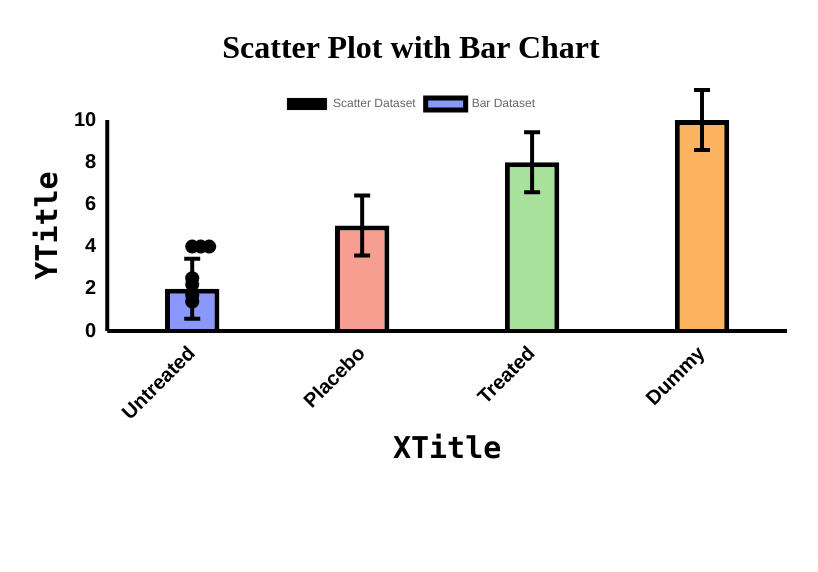
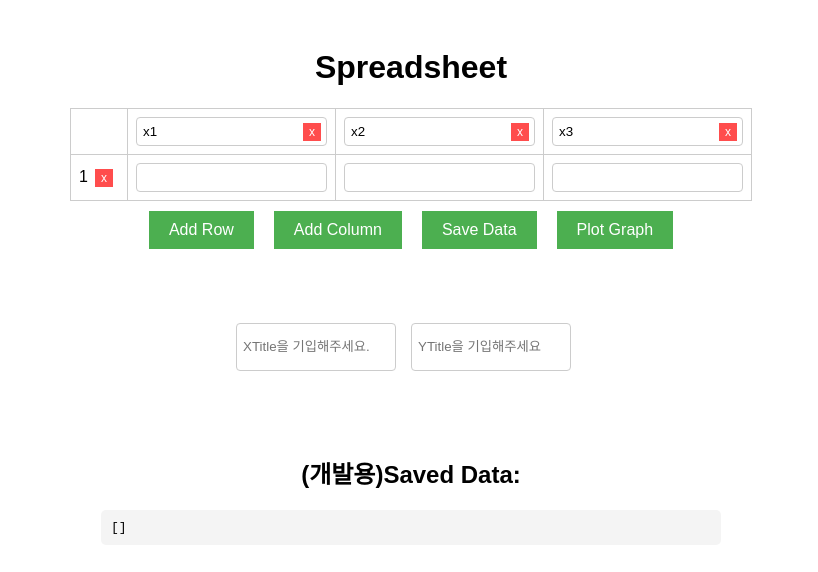
Before and after one commit to Indigochi1d/Bio-Fig_FE, a React (Create React App) app: page / in a window 1280 px wide. Shown: the top 572 px of the page, without its empty margins (229-1047 px from the left). Built offline with nearby package versions, Linux system fonts and the light colour scheme.

Commit message:
[feat] SpreadSheet UI구현 및 그래프와의 데이터연동 ㄴ 에러바(표준편차) 작업은 아직 하지 못함 ㄴ 막대그래프의 색 팔레트도 정할 필요가 있음

```diff
--- a/package.json
+++ b/package.json
@@ -13,6 +13,7 @@
     "react": "^18.3.1",
     "react-chartjs-2": "^5.2.0",
     "react-dom": "^18.3.1",
+    "react-router-dom": "^6.23.1",
     "react-scripts": "5.0.1",
     "recharts": "^2.12.7",
     "styled-components": "^6.1.11",
--- a/src/ScatterWithBar.js
+++ b/src/ScatterWithBar.js
@@ -10,6 +10,7 @@ import {
   Tooltip,
   Legend,
 } from "chart.js";
+import { useLocation } from "react-router-dom";
 
 ChartJS.register(
   CategoryScale,
@@ -57,15 +58,18 @@ const errorBarPlugin = {
 };
 
 const customXYLinePlugin = {
-  id: 'customXYLinePlugin',
+  id: "customXYLinePlugin",
   afterDraw(chart) {
-    const { ctx, chartArea: { top, bottom, left, right } } = chart;
+    const {
+      ctx,
+      chartArea: { top, bottom, left, right },
+    } = chart;
 
     // X 축
     ctx.save();
     ctx.beginPath();
     ctx.lineWidth = 4;
-    ctx.strokeStyle = 'black';
+    ctx.strokeStyle = "black";
     ctx.moveTo(left, bottom);
     ctx.lineTo(right, bottom);
     ctx.stroke();
@@ -75,46 +79,58 @@ const customXYLinePlugin = {
     ctx.save();
     ctx.beginPath();
     ctx.lineWidth = 4;
-    ctx.strokeStyle = 'black';
+    ctx.strokeStyle = "black";
     ctx.moveTo(left, top);
     ctx.lineTo(left, bottom);
     ctx.stroke();
     ctx.restore();
-  }
+  },
 };
 
 //Register 부분
 ChartJS.register(errorBarPlugin);
 ChartJS.register(customXYLinePlugin);
 
-
-
 function addOffsetToSameYValues(data) {
-  const yValueCount = {};
+  const xyValueCount = {};
   const OFFSET_STEP = 0.05;
 
   data.forEach((point) => {
-    if (!yValueCount[point.y]) {
-      yValueCount[point.y] = { count: 0, offset: 0 };
+    const key = `${point.x}-${point.y}`;
+    if (!xyValueCount[key]) {
+      xyValueCount[key] = { count: 0, offset: 0 };
     }
-    point.x += yValueCount[point.y].offset;
-    yValueCount[point.y].offset += OFFSET_STEP;
+    point.x += xyValueCount[key].offset;
+    xyValueCount[key].offset += OFFSET_STEP;
   });
 
   return data;
 }
 
+
+function calculateBarData(savedData) {
+  const groupedData = savedData.reduce((acc, { x, y }) => {
+    if (!acc[x]) {
+      acc[x] = [];
+    }
+    acc[x].push(y);
+    return acc;
+  }, {});
+
+  return Object.entries(groupedData).map(([x, yValues]) => ({
+    x: parseInt(x, 10),
+    y: yValues.reduce((sum, y) => sum + y, 0) / yValues.length,
+  }));
+}
+
 export default function ScatterWithBars() {
-  const scatterData = [
-    { x: 0, y: 4 },
-    { x: 0, y: 2.2 },
-    { x: 0, y: 1.4 },
-    { x: 0, y: 4 },
-    { x: 0, y: 1.7 },
-    { x: 0, y: 2.5 },
-    { x: 0, y: 4 },
-  ];
-
+  const location = useLocation();
+  const { savedData } = location.state || {};
+  const scatterData = savedData;
+  const barData = calculateBarData(savedData);
+  const columnsLabel = location.state.columns;
+  const Xtitle = location.state.Xtitle;
+  const Ytitle = location.state.Ytitle;
   const data = {
     datasets: [
       {
@@ -127,12 +143,7 @@ export default function ScatterWithBars() {
       {
         type: "bar",
         label: "Bar Dataset",
-        data: [
-          { x: 0, y: 2 },
-          { x: 1, y: 5 },
-          { x: 2, y: 8 },
-          { x: 3, y: 10 },
-        ],
+        data: barData,
         backgroundColor: ["#8998fa", "#F69F91", "#A8E19B", "#FDB461"],
         borderColor: "#000000",
         borderWidth: 5,
@@ -162,13 +173,12 @@ export default function ScatterWithBars() {
           },
           color: "black",
           callback: function (value) {
-            const labels = ["Untreated", "Placebo", "Treated", "Dummy"];
-            return labels[value] || "";
+            return columnsLabel[value] || "";
           },
         },
         title: {
           display: true,
-          text: "XTitle",
+          text: Xtitle,
           align: "middle",
           color: "black",
           font: {
@@ -193,7 +203,7 @@ export default function ScatterWithBars() {
         },
         title: {
           display: true,
-          text: "YTitle",
+          text: Ytitle,
           align: "middle",
           color: "black",
           font: {
--- /dev/null
+++ b/src/SpreadSheet..js
@@ -0,0 +1,149 @@
+import React, { useState, useEffect } from "react";
+import "./SpreadSheet.css";
+import { useNavigate } from "react-router-dom";
+
+const SpreadSheet = () => {
+  const [rows, setRows] = useState([["", "", ""]]);
+  const [columns, setColumns] = useState(["x1", "x2", "x3"]);
+  const [savedData, setSavedData] = useState([]);
+  const [Xtitle, setXtitle] = useState("XTitle");
+  const [Ytitle, setYtitle] = useState("YTitle");
+  const navigate = useNavigate();
+
+  useEffect(() => {
+    const savedRows = JSON.parse(localStorage.getItem("rows"));
+    const savedColumns = JSON.parse(localStorage.getItem("columns"));
+    if (savedRows) setRows(savedRows);
+    if (savedColumns) setColumns(savedColumns);
+  }, []);
+
+  // 로컬 스토리지에 상태를 저장하는 함수
+  useEffect(() => {
+    localStorage.setItem("rows", JSON.stringify(rows));
+    localStorage.setItem("columns", JSON.stringify(columns));
+  }, [rows, columns]);
+
+  const handleCellChange = (e, rowIndex, colIndex) => {
+    const newRows = [...rows];
+    newRows[rowIndex][colIndex] = e.target.value;
+    setRows(newRows);
+  };
+
+  const handleColumnLabelChange = (e, colIndex) => {
+    const newColumns = [...columns];
+    newColumns[colIndex] = e.target.value;
+    setColumns(newColumns);
+  };
+
+  const addRow = () => {
+    setRows([...rows, Array(columns.length).fill("")]);
+  };
+
+  const addColumn = () => {
+    setColumns([...columns, `X${columns.length + 1}`]);
+    setRows(rows.map((row) => [...row, ""]));
+  };
+
+  const deleteRow = (rowIndex) => {
+    setRows(rows.filter((_, index) => index !== rowIndex));
+  };
+
+  const deleteColumn = (colIndex) => {
+    setColumns(columns.filter((_, index) => index !== colIndex));
+    setRows(rows.map((row) => row.filter((_, index) => index !== colIndex)));
+  };
+
+  const saveData = () => {
+    const transformedData = rows
+      .map((row, rowIndex) => {
+        return row.map((cell, colIndex) => ({
+          x: colIndex,
+          y: parseFloat(cell) || 0,
+        }));
+      })
+      .flat()
+      .sort((a, b) => a.x - b.x);
+    setSavedData(transformedData);
+    alert("Data saved!");
+  };
+
+  const onPlotGraph = () => {
+    navigate("/scatter-bar-plot", {
+      state: { savedData, columns, Xtitle, Ytitle },
+    });
+  };
+
+  const onWriteXTitle = (e) => {
+    setXtitle(e.target.value);
+  };
+  const onWriteYTitle = (e) => {
+    setYtitle(e.target.value);
+  };
+  return (
+    <div className="spreadSheet">
+      <h1>Spreadsheet</h1>
+      <table>
+        <thead>
+          <tr>
+            <th></th>
+            {columns.map((col, colIndex) => (
+              <th key={colIndex}>
+                <div className="header-cell">
+                  <input
+                    type="text"
+                    value={col}
+                    onChange={(e) => handleColumnLabelChange(e, colIndex)}
+                  />
+                  <button onClick={() => deleteColumn(colIndex)}>x</button>
+                </div>
+              </th>
+            ))}
+          </tr>
+        </thead>
+        <tbody>
+          {rows.map((row, rowIndex) => (
+            <tr key={rowIndex}>
+              <td className="td_row">
+                <div className="row-header">
+                  <button onClick={() => deleteRow(rowIndex)}>x</button>
+                  {rowIndex + 1}
+                </div>
+              </td>
+              {row.map((cell, colIndex) => (
+                <td key={colIndex}>
+                  <input
+                    type="text"
+                    value={cell}
+                    onChange={(e) => handleCellChange(e, rowIndex, colIndex)}
+                  />
+                </td>
+              ))}
+            </tr>
+          ))}
+        </tbody>
+      </table>
+      <button onClick={addRow}>Add Row</button>
+      <button onClick={addColumn}>Add Column</button>
+      <button onClick={saveData}>Save Data</button>
+      <button onClick={onPlotGraph}>Plot Graph</button>
+      <div className="titleInputContainer">
+        <input
+          type="text"
+          placeholder="XTitle을 기입해주세요."
+          className="titles"
+          onChange={(e) => onWriteXTitle(e)}
+        />
+        <input
+          type="text"
+          placeholder="YTitle을 기입해주세요"
+          className="titles"
+          onChange={(e) => onWriteYTitle(e)}
+        />
+      </div>
+      <h2>(개발용)Saved Data:</h2>
+      <pre>{JSON.stringify(savedData, null, 2)}</pre>
+    </div>
+  );
+};
+
+export default SpreadSheet;
--- /dev/null
+++ b/src/SpreadSheet.css
@@ -0,0 +1,84 @@
+.spreadSheet{
+  font-family: Arial, sans-serif;
+  text-align: center;
+  padding: 20px;
+}
+
+table {
+  margin: 0 auto;
+  border-collapse: collapse;
+}
+
+th, td {
+  border: 1px solid #ccc;
+  padding: 8px;
+  text-align: left;
+  position: relative;
+}
+
+.header-cell, .row-header {
+  display: flex;
+  justify-content: space-between;
+  align-items: center;
+}
+.titleInputContainer{
+  display: flex;
+  flex-direction: row;
+  justify-content: center;
+}
+.titles{
+  width: 10rem;
+  height: 3rem;
+  margin-right:15px;
+  margin-top: 4rem;
+  margin-bottom: 4rem;
+}
+
+input {
+  width: 100%;
+  box-sizing: border-box;
+  padding: 6px;
+  border: 1px solid #ccc;
+  border-radius: 4px;
+}
+
+button {
+  margin: 10px;
+  padding: 10px 20px;
+  border: none;
+  background-color: #4CAF50;
+  color: white;
+  font-size: 16px;
+  cursor: pointer;
+}
+
+button:hover {
+  background-color: #45a049;
+}
+
+th button, td button {
+  margin-left: 5px;
+  padding: 2px 6px;
+  border: none;
+  background-color: #ff4d4d;
+  color: white;
+  font-size: 12px;
+  cursor: pointer;
+  position: absolute;
+  top: 4px;
+  right: 4px;
+}
+
+pre {
+  text-align: left;
+  background: #f4f4f4;
+  padding: 10px;
+  border-radius: 5px;
+  overflow-x: auto;
+  max-width: 600px;
+  margin: 20px auto;
+}
+
+.td_row{
+  width: 40px;
+}
--- a/src/index.js
+++ b/src/index.js
@@ -1,12 +1,23 @@
-import React from 'react';
-import ReactDOM from 'react-dom/client';
-import App from './App.js';
-import './index.css';
-const root = ReactDOM.createRoot(document.getElementById('root'));
+import React from "react";
+import ReactDOM from "react-dom/client";
+import App from "./App.js";
+import "./index.css";
+import { createBrowserRouter,  RouterProvider } from "react-router-dom";
+import ScatterWithBars from "./ScatterWithBar.js";
+import SpreadSheet from "./SpreadSheet..js";
+const router = createBrowserRouter([
+  {
+    path:'/scatter-bar-plot',
+    element:<ScatterWithBars/>
+  },
+  {
+    path:'/',
+    element:<SpreadSheet/>
+  }
+])
+const root = ReactDOM.createRoot(document.getElementById("root"));
 root.render(
-  <React.StrictMode>
-    <App />
-  </React.StrictMode>
+  <RouterProvider router={router}/>
 );
 
 // If you want to start measuring performance in your app, pass a function
```
Also changed, not shown: 1 other file (tests, documents, lock files or other folders).
